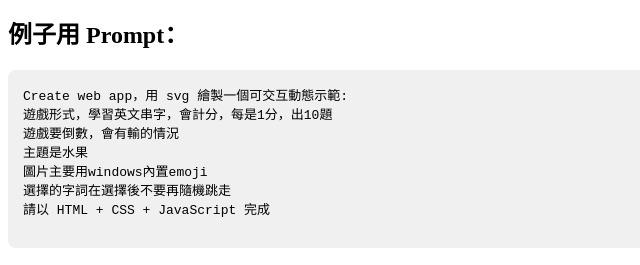
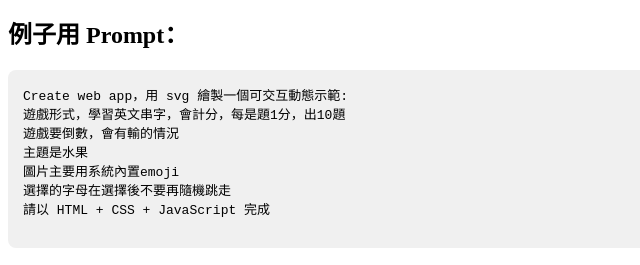
Before and after one commit to lkw3-misslamb/qtnTesting, a plain HTML site: page index.html in a window 1280 px wide. Shown: the part 253-518 px from the top of the page, 0-640 px from the left. Drawn offline with Linux system fonts and the light colour scheme.

Commit message:
Update index.html

```diff
--- a/index.html
+++ b/index.html
@@ -19,11 +19,11 @@ Create web app，用 svg 繪製一個可交互動態示範:
     <h2>例子用 Prompt：</h2>
     <pre style="background:#f0f0f0; padding:15px; border-radius:8px;">
 Create web app，用 svg 繪製一個可交互動態示範:
-遊戲形式，學習英文串字，會計分，每是1分，出10題
+遊戲形式，學習英文串字，會計分，每是題1分，出10題
 遊戲要倒數，會有輸的情況
 主題是水果
-圖片主要用windows內置emoji
-選擇的字詞在選擇後不要再隨機跳走
+圖片主要用系統內置emoji
+選擇的字母在選擇後不要再隨機跳走
 請以 HTML + CSS + JavaScript 完成
      </pre>
 
```
